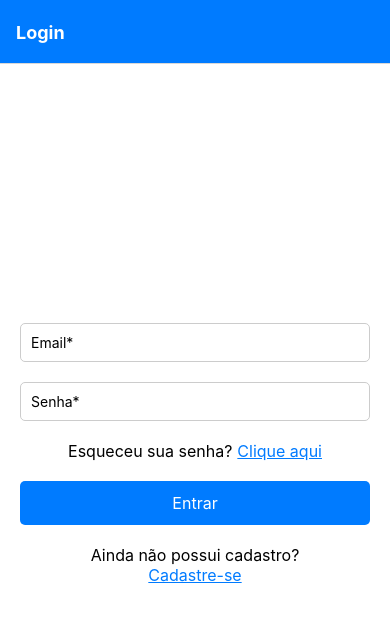
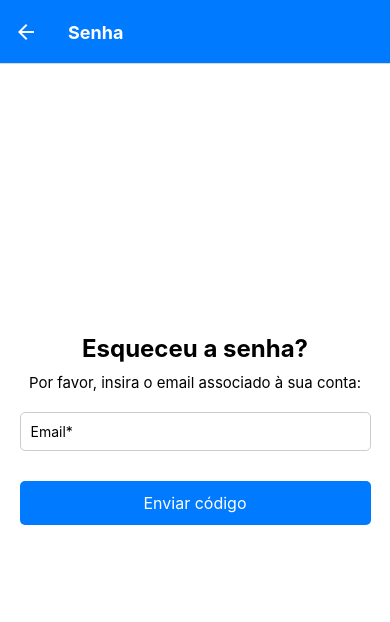
Before and after one commit to matheusASR/secure-box-front, a React Native app: screen /Senha in a window 390 px wide. Shown: the top 622 px of the page. Built offline with nearby package versions, Linux system fonts and the light colour scheme; what react-native-root-siblings would draw is missing.

Commit message:
feat: adicionando forgotPasswordScreen

```diff
--- a/App.tsx
+++ b/App.tsx
@@ -16,6 +16,7 @@ import { InUseProvider } from "./src/providers/inUseContext";
 import { colors } from "./src/styles";
 import { Image } from "react-native";
 import { RootSiblingParent } from "react-native-root-siblings";
+import ForgotPasswordScreen from "./src/screens/ForgotPassword";
 
 const Stack = createStackNavigator();
 const Tab = createBottomTabNavigator();
@@ -119,6 +120,7 @@ const AppNavigation = () => {
           >
             <Stack.Screen name="Login" component={LoginScreen} />
             <Stack.Screen name="Cadastro" component={RegisterScreen} />
+            <Stack.Screen name="Senha" component={ForgotPasswordScreen} />
           </Stack.Navigator>
         </ScreenPatternStack>
       )}
--- /dev/null
+++ b/src/screens/ForgotPassword/index.tsx
@@ -0,0 +1,90 @@
+import React, { useState } from "react";
+import {
+  Text,
+  TextInput,
+  TouchableOpacity,
+  Keyboard,
+  SafeAreaView,
+  TouchableWithoutFeedback,
+  KeyboardAvoidingView,
+  Platform,
+  View,
+} from "react-native";
+import styles from "./styles";
+import Toast from "react-native-root-toast";
+
+const ForgotPasswordScreen = () => {
+  const [email, setEmail] = useState("");
+
+  const generateToastConfig = (message: any) => {
+    return [
+      message,
+      {
+        duration: Toast.durations.SHORT,
+        position: Toast.positions.TOP,
+        shadow: true,
+        animation: true,
+        hideOnPress: true,
+        delay: 0,
+      },
+    ];
+  };
+
+  const handleSendCode = () => {
+    // Aqui você precisa enviar uma solicitação para o seu backend para gerar e enviar um código para o email fornecido
+    // Esta é uma simulação de envio de código por email
+    const generateAndSendCode = async () => {
+      try {
+        // Lógica simulada para gerar um código de recuperação (número aleatório de 6 dígitos)
+        const recoveryCode = Math.floor(100000 + Math.random() * 900000);
+
+        // Simulação de uma chamada de API para enviar o código por email
+        // Substitua este trecho com sua lógica real de backend para enviar o código por email
+        // Por exemplo, você pode usar uma API REST ou Firebase Cloud Functions
+        // Aqui, vamos apenas exibir um alerta com o código gerado
+        const [message, toastConfig] = generateToastConfig(`Código enviado!`);
+        Toast.show(message, toastConfig);
+
+        // Limpar o campo de email após o envio
+        setEmail("");
+      } catch (error: any) {
+        const [message, toastConfig] = generateToastConfig(`Erro ao enviar código: ${error.response.data.message}`);
+        Toast.show(message, toastConfig);
+      }
+    };
+
+    // Chamada da função de simulação de envio de código por email
+    generateAndSendCode();
+  };
+
+  return (
+    <SafeAreaView style={styles.container}>
+      <TouchableWithoutFeedback onPress={Keyboard.dismiss} accessible={false}>
+        <KeyboardAvoidingView
+          behavior={Platform.OS === "ios" ? "padding" : "height"}
+          style={styles.container}
+        >
+          <View style={styles.contentContainer}>
+            <Text style={styles.title}>Esqueceu a senha?</Text>
+            <Text style={styles.subtitle}>
+              Por favor, insira o email associado à sua conta:
+            </Text>
+            <TextInput
+              style={styles.input}
+              placeholder="Email*"
+              value={email}
+              onChangeText={setEmail}
+              keyboardType="email-address"
+              autoCapitalize="none"
+            />
+            <TouchableOpacity style={styles.button} onPress={handleSendCode}>
+              <Text style={styles.buttonText}>Enviar código</Text>
+            </TouchableOpacity>
+          </View>
+        </KeyboardAvoidingView>
+      </TouchableWithoutFeedback>
+    </SafeAreaView>
+  );
+};
+
+export default ForgotPasswordScreen;
--- /dev/null
+++ b/src/screens/ForgotPassword/styles.ts
@@ -0,0 +1,50 @@
+import { Platform, StyleSheet } from "react-native";
+import { colors } from "../../styles";
+
+const styles = StyleSheet.create<any>({
+  container: {
+    flex: 1,
+    width: "100%",
+    backgroundColor: "white"
+  },
+  title: {
+    fontSize: 24,
+    fontWeight: "bold",
+    marginBottom: 10,
+  },
+  subtitle: {
+    fontSize: 15,
+    marginBottom: 20,
+    textAlign: "center",
+  },
+  input: {
+    marginBottom: 20,
+    padding: Platform.OS === "ios" ? 15 : 10,
+    borderWidth: 1,
+    borderColor: "#ccc",
+    borderRadius: 5,
+    width: "90%",
+  },
+  button: {
+    backgroundColor: colors.primary,
+    paddingVertical: 12,
+    borderRadius: 5,
+    marginTop: 10,
+    width: "90%",
+  },
+  buttonText: {
+    color: "white",
+    fontSize: 16,
+    textAlign: "center",
+  },
+  contentContainer: {
+    flexGrow: 1,
+    justifyContent: "center",
+    alignItems: "center",
+    marginBottom: 50,
+    backgroundColor: "white",
+    width: "100%"
+  },
+});
+
+export default styles;
--- a/src/screens/Login/index.tsx
+++ b/src/screens/Login/index.tsx
@@ -86,7 +86,7 @@ const LoginScreen = ({ navigation }: any) => {
                   )}
                   <View style={styles.rowDirectionView}>
                     <Text style={styles.forgotPass}>Esqueceu sua senha?</Text>
-                    <TouchableOpacity>
+                    <TouchableOpacity onPress={() => navigation.navigate("Senha")}>
                       <Text style={styles.clickHere}>Clique aqui</Text>
                     </TouchableOpacity>
                   </View>
```
